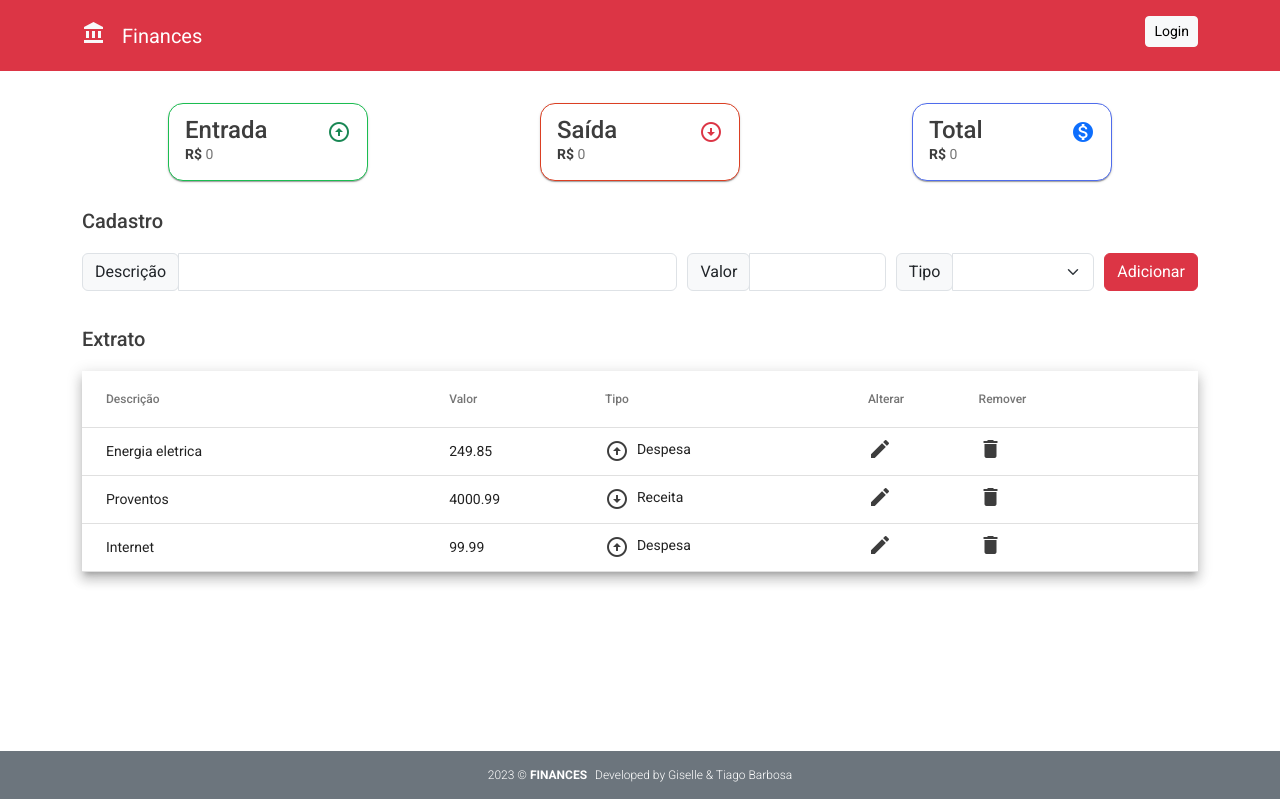
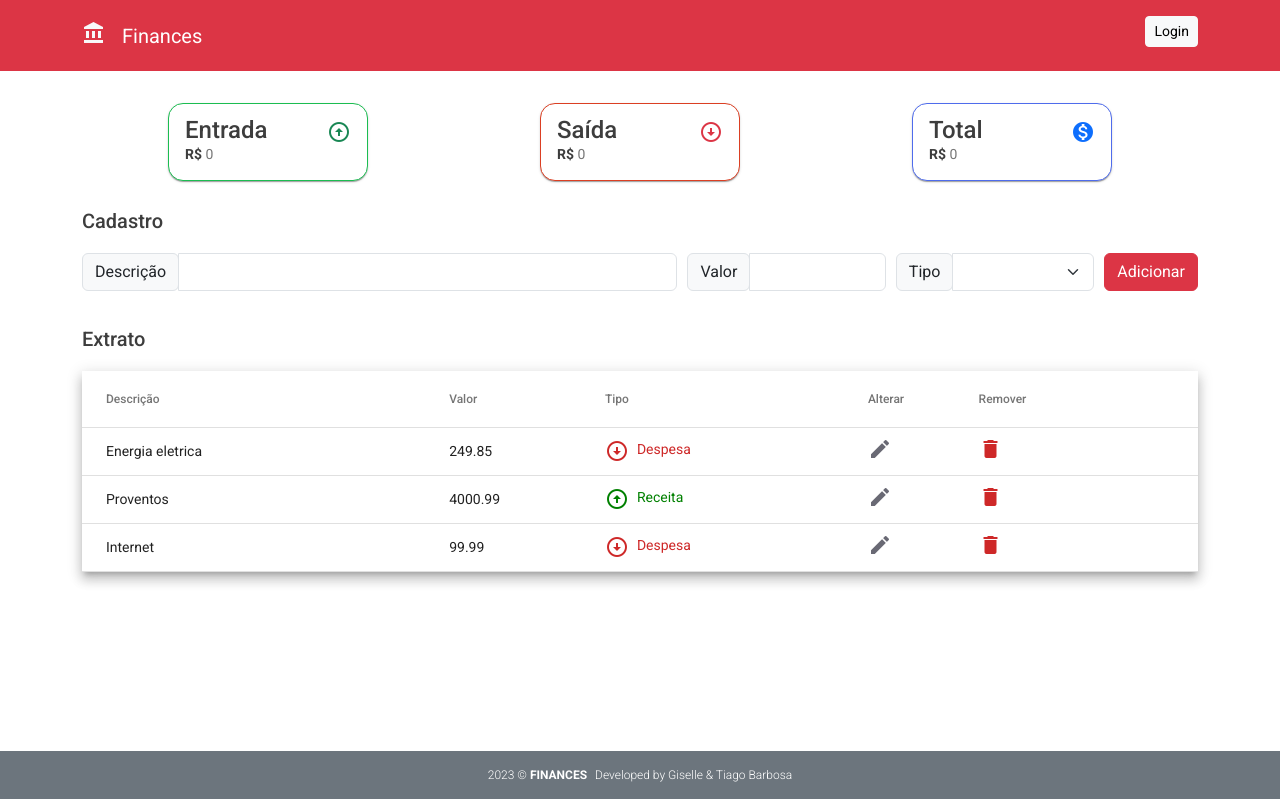
Before and after one commit to GiselleBarbosa/angular-app-finances, an Angular app: page /transaction in a window 1280 px wide. Built offline with nearby package versions, Linux system fonts and the light colour scheme; data requests are answered from the project's data file.

Commit message:
style: add dynamic colors to icons

```diff
--- a/src/app/shared/pipes/type.pipe.ts
+++ b/src/app/shared/pipes/type.pipe.ts
@@ -7,8 +7,8 @@ export class TypePipe implements PipeTransform {
 
   transform(value: string): string {
     switch (value) {
-      case 'Despesa': return 'arrow_circle_up';
-      case 'Receita': return 'arrow_circle_down';
+      case 'Despesa': return 'arrow_circle_down';
+      case 'Receita': return 'arrow_circle_up';
     }
     return 'arrow_circle_down';
   }
--- a/src/app/transaction/transaction-form/transaction-form.component.ts
+++ b/src/app/transaction/transaction-form/transaction-form.component.ts
@@ -19,7 +19,6 @@ export class TransactionFormComponent implements OnInit {
   ngOnInit(): void {
   }
 
-
   getDataForm() {
     let desc = this.form.controls['description'].value;
     let value = this.form.controls['value'].value;
--- a/src/app/transaction/transaction-table/transaction-table.component.html
+++ b/src/app/transaction/transaction-table/transaction-table.component.html
@@ -12,25 +12,27 @@
 
   <ng-container matColumnDef="type">
     <th mat-header-cell *matHeaderCellDef> Tipo </th>
-    <td mat-cell *matCellDef="let items">
-      <mat-icon ngClass="{'first': true, 'second': true, 'third': false}" class="float-start me-2">{{ items.type | typePipe}} </mat-icon> {{items.type }}
+    <td mat-cell *matCellDef="let items" [ngClass]="items.type == 'Despesa' ? 'red' : 'green'">
+      <mat-icon [ngClass]="items.type == 'Despesa' ? 'red' : 'green'"
+        class="type float-start me-2">{{ items.type | typePipe}} </mat-icon> {{items.type }}
     </td>
-    >
   </ng-container>
 
   <ng-container matColumnDef="update">
     <th mat-header-cell *matHeaderCellDef> Alterar </th>
     <td mat-cell *matCellDef="let items">
       {{items.update}}
-      <mat-icon class="me-1" (click)="onEdit()">edit</mat-icon>
+      <mat-icon [ngClass]="'gray'"
+      (click)="onEdit()">edit</mat-icon>
     </td>
   </ng-container>
 
-    <ng-container matColumnDef="remove">
-      <th mat-header-cell *matHeaderCellDef> Remover </th>
+  <ng-container matColumnDef="remove">
+    <th mat-header-cell *matHeaderCellDef> Remover </th>
     <td mat-cell *matCellDef="let items">
       {{items.remove}}
-      <mat-icon (click)="onDelete()">delete</mat-icon>
+      <mat-icon [ngClass]="'red'"
+      (click)="onDelete()">delete</mat-icon>
     </td>
   </ng-container>
 
--- a/src/app/transaction/transaction-table/transaction-table.component.scss
+++ b/src/app/transaction/transaction-table/transaction-table.component.scss
@@ -2,6 +2,24 @@ table {
   width: 100%;
 }
 
-.mat-icon{
+.mat-icon {
   cursor: pointer;
 }
+
+.red {
+  color: rgb(206, 40, 40);
+}
+
+.green {
+  color: green;
+}
+
+.gray {
+  color: rgb(105, 105, 116);
+}
+
+@media(max-width: 460px){
+ .type {
+    display: none
+  }
+}
```
